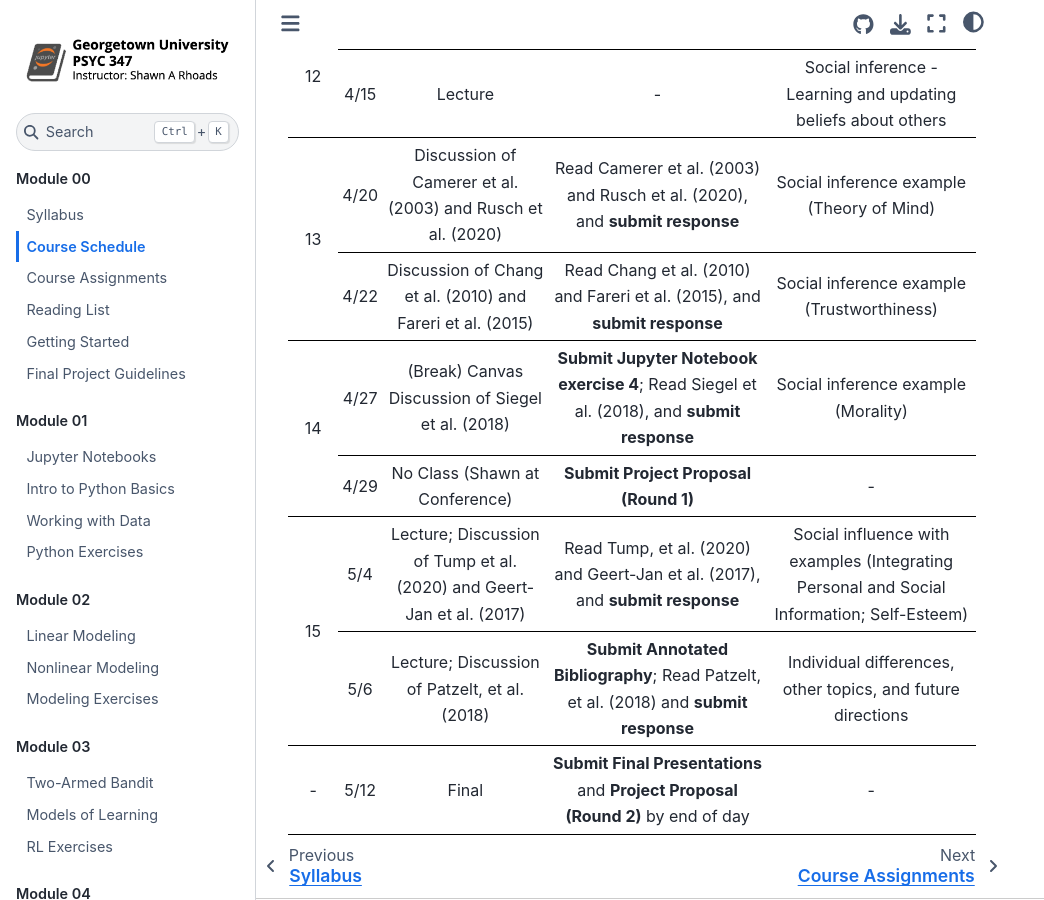
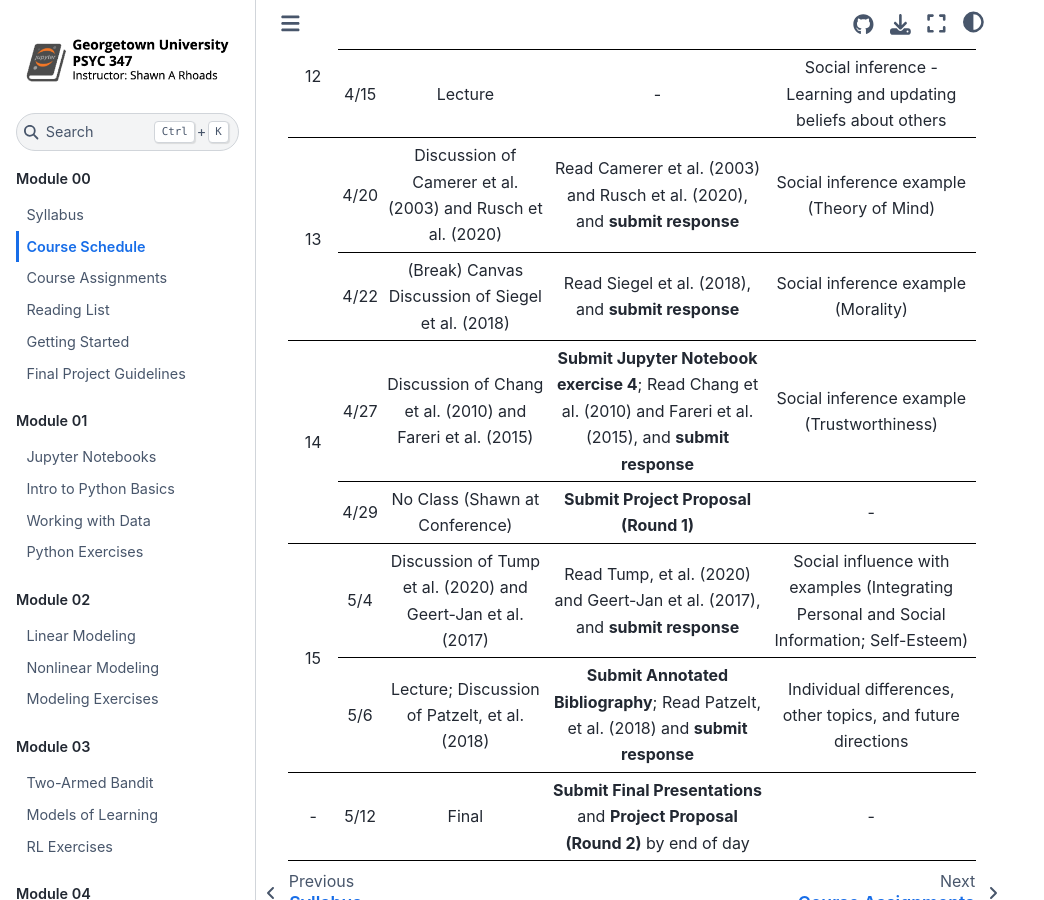
Before and after one commit to shawnrhoads/gu-psyc-347, a Jupyter Book: the page built from docs/module-00-01_Course-Schedule.md, in a window 1280 px wide and 900 px high, scrolled down 1668 px. Shown: the whole window, without its empty margins (0-1044 px from the left). Built offline with Jupyter Book 1.0.4 settings and Sphinx 7.4.7 and the Sphinx Book theme 1.1.4, drawn with Linux system fonts in a browser that asks for light colours.

Commit message:
Update module-00-01_Course-Schedule.md

```diff
--- a/docs/module-00-01_Course-Schedule.md
+++ b/docs/module-00-01_Course-Schedule.md
@@ -191,16 +191,16 @@
         </tr>
         <tr>
             <td>4/22</td>
-            <td>Discussion of Chang et al. (2010) and Fareri et al. (2015)</td>
-            <td>Read Chang et al. (2010) and Fareri et al. (2015), and <b>submit response</b></td>
-            <td>Social inference example (Trustworthiness)</td>
+            <td>(Break) Canvas Discussion of Siegel et al. (2018)</td>
+            <td>Read Siegel et al. (2018), and <b>submit response</b></td>
+            <td>Social inference example (Morality)</td>
         </tr>
         <tr>
             <td rowspan=2>14</td>
             <td>4/27</td>
-            <td>(Break) Canvas Discussion of Siegel et al. (2018)</td>
-            <td><b>Submit Jupyter Notebook exercise 4</b>; Read Siegel et al. (2018), and <b>submit response</b></td>
-            <td>Social inference example (Morality)</td>
+            <td>Discussion of Chang et al. (2010) and Fareri et al. (2015)</td>
+            <td><b>Submit Jupyter Notebook exercise 4</b>; Read Chang et al. (2010) and Fareri et al. (2015), and <b>submit response</b></td>
+            <td>Social inference example (Trustworthiness)</td>
         </tr>
         <tr>
             <td>4/29</td>
@@ -211,7 +211,7 @@
         <tr>
             <td rowspan=2>15</td>
             <td>5/4</td>
-            <td>Lecture; Discussion of Tump et al. (2020) and Geert-Jan et al. (2017)</td>
+            <td>Discussion of Tump et al. (2020) and Geert-Jan et al. (2017)</td>
             <td>Read Tump, et al. (2020) and Geert-Jan et al. (2017), and <b>submit response</b></td>
             <td>Social influence with examples (Integrating Personal and Social Information; Self-Esteem)</td>
         </tr>
```
